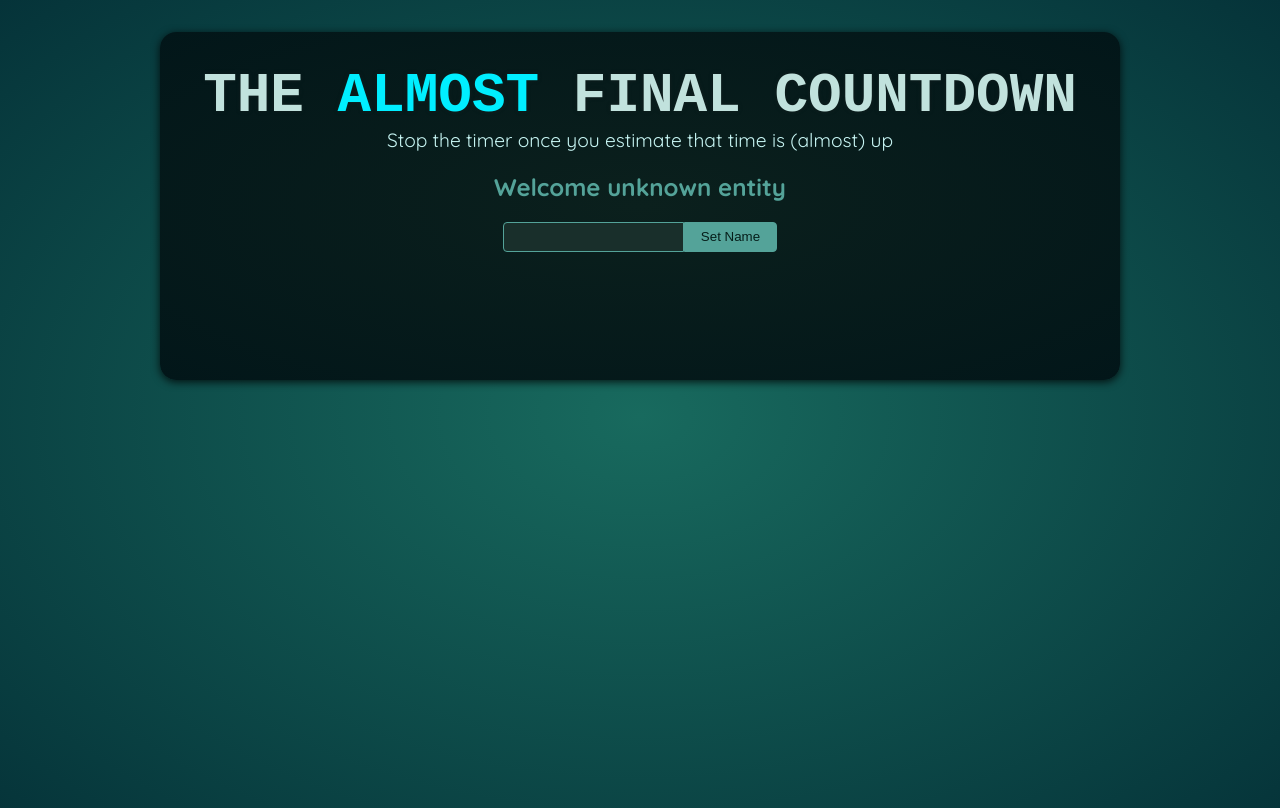
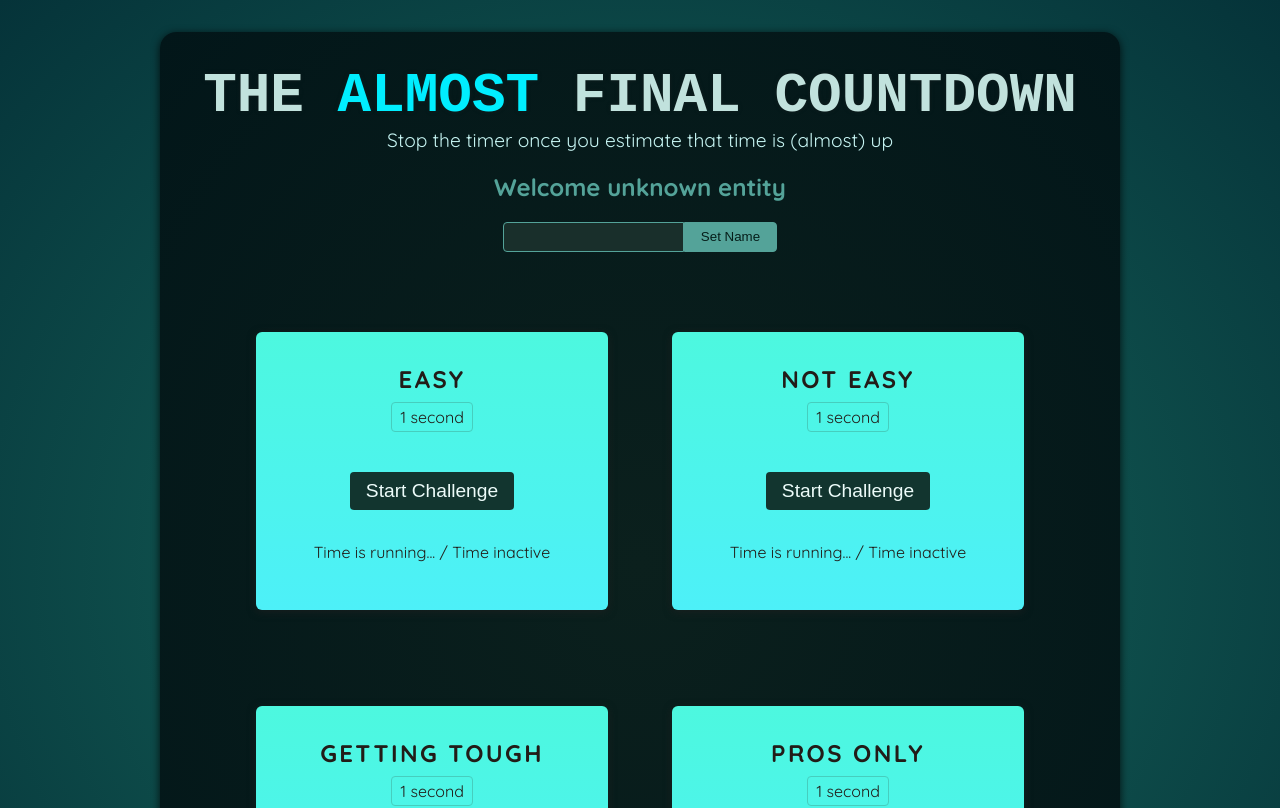
Before and after one commit to shashik962/Working-with-Refs-and-Portals, a React (Vite) app: page / in a window 1280 px wide. Shown: the top 808 px of the page. Built offline with nearby package versions, Linux system fonts and the light colour scheme; a web font is replaced by a local one.

Commit message:
Adding Challenges to the Demo Project

```diff
--- a/src/App.jsx
+++ b/src/App.jsx
@@ -1,10 +1,16 @@
 import Player from './components/Player.jsx';
+import TimerChallenge from './components/TimerChallenge.jsx';
 
 function App() {
   return (
     <>
       <Player />
-      <div id="challenges"></div>
+      <div id="challenges">
+         <TimerChallenge title="Easy" targetTime={1} />
+         <TimerChallenge title="Not easy" targetTime={1} />
+         <TimerChallenge title="Getting tough" targetTime={1} />
+         <TimerChallenge title="Pros only" targetTime={1} />
+      </div>
     </>
   );
 }
--- /dev/null
+++ b/src/components/TimerChallenge.jsx
@@ -0,0 +1,20 @@
+
+
+export default function TimerChallenge({title, targetTime}) {
+      return (
+            <section className="challenge">
+                  <h2>{title}</h2>
+                  <p className="challenge-time">
+                        {targetTime} second{targetTime > 1 ? 's': ''}
+                  </p>
+                  <p>
+                        <button>
+                              Start Challenge
+                        </button>
+                  </p>
+                  <p>
+                        Time is running... / Time inactive
+                  </p>
+            </section>
+      )
+}
```
